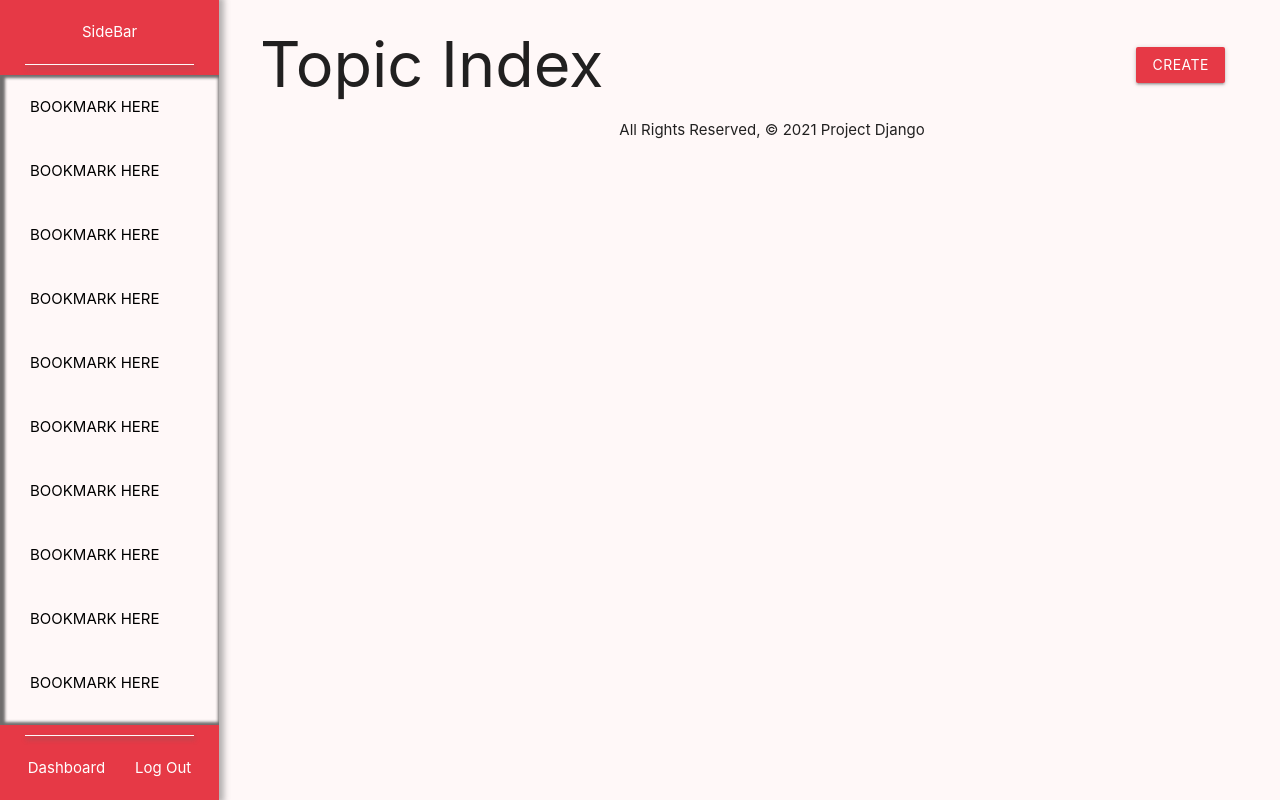
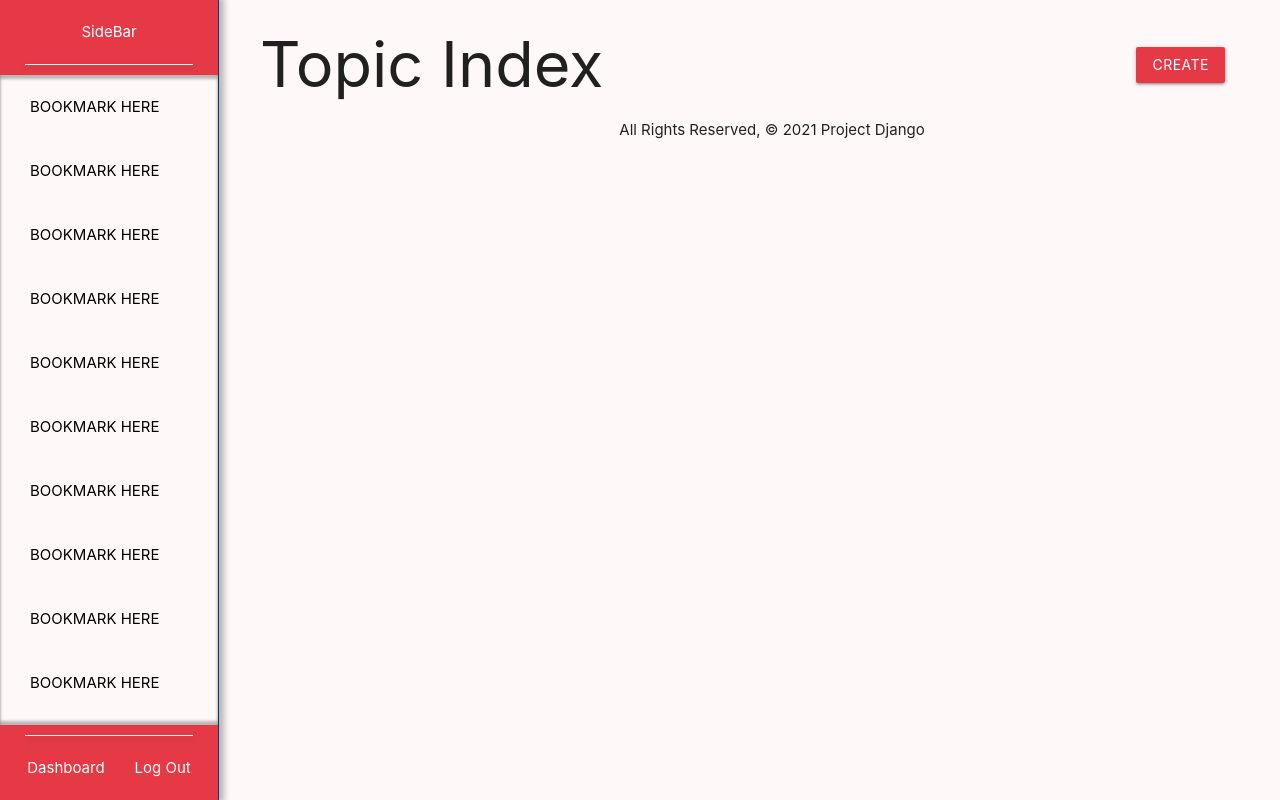
Before and after one commit to taverasn/sidebar, a Django app: page /topics/ in a window 1280 px wide. Run offline with Django 3.2, Linux system fonts and the light colour scheme; the visitor is signed in with stand-in values (Sample User, id 1); data that the repository does not hold is empty.

Commit message:
refactored/styled index

```diff
--- a/main_app/static/css/style.css
+++ b/main_app/static/css/style.css
@@ -7,6 +7,7 @@
     --test-color-3: #457b9d;
     --test-color-4: #e63946;
     --test-color-5: #1d3557;
+    --shadow: rgba(63, 63, 63, 0.356);
 }
 
 * {
@@ -220,7 +221,8 @@ opacity: 0.9;
     width: 219px;
     height: 100vh;
     background-color: var(--test-color-4);
-    box-shadow: 2px 0 6px 3px rgba(100, 100, 100, 0.486);
+    box-shadow: 2px 0 6px 3px var(--shadow);
+    border-right: 1.5px solid var(--test-color-1);
 }
 
 .navbar-content {
@@ -241,7 +243,7 @@ opacity: 0.9;
     width: auto;
     margin: 0 25px 0 25px;
     height: 1.5px;
-    box-shadow: 1px 3px 5px rgb(100, 100, 100);
+    box-shadow: 1px 3px 5px var(--shadow);
 }
 
 .bookmarks-list {
@@ -252,7 +254,7 @@ opacity: 0.9;
     height: 90vh;
     overflow: scroll;
     background-color: var(--test-color-2);
-    box-shadow: inset 2px 0 3px 3px rgba(49, 49, 49, 0.699);
+    box-shadow: inset 0px 4px 3px var(--shadow), inset 0px -4px 3px var(--shadow);
     color: black;
 }
 
@@ -309,7 +311,7 @@ opacity: 0.9;
 
 .description {
     overflow-wrap: break-word;
-    padding-left: 20px;
+    padding-left: 55px;
 }
 
 .btn {
--- a/main_app/templates/main_app/topic_list.html
+++ b/main_app/templates/main_app/topic_list.html
@@ -12,7 +12,7 @@
                 <div class=" card-content">
                     <div class="title-headline">
                         <div class="title-container">
-                            <span class="prefix">/SB/ &nbsp;</span>
+                            <span class="prefix">&nbsp; / {{ topic.user_id }} / &nbsp; &nbsp;</span>
                             <span class="title">{{ topic.title }}</span>
                             <span class="title-divider">▶︎</span>
                             <span class="created-by">Posted By: {{ topic.user }} @ {{topic.created }}</span>
@@ -20,6 +20,11 @@
                         <div class="card-rule"></div>
                     </div>
                     <p class="description">{{ topic.description }}</p>
+                    <div class="info-line">
+                        {% for post in post_list %}
+                        <span>{{ post.count }}</span>
+                        {% endfor %}
+                    </div>
                 </div>
             </div>
         </a>
```
